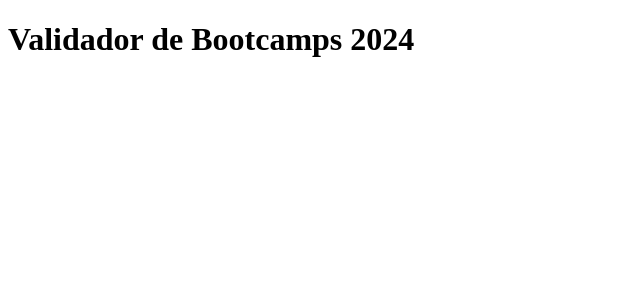
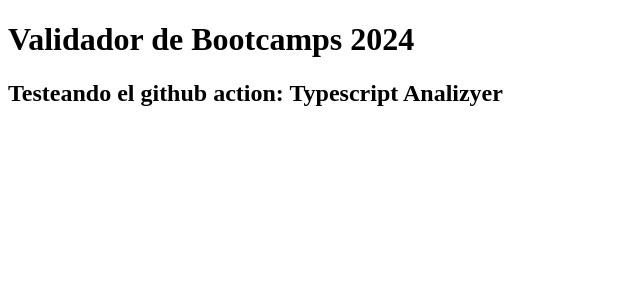
Before and after one commit to Trycatch-tv/ValidadorBootcamp-frontend, a React (Vite) app: page / in a window 1280 px wide. Shown: the top 300 px of the page, without its empty margins (0-640 px from the left). Built offline with nearby package versions, Linux system fonts and the light colour scheme.

Commit message:
feat: add typescript analyzer

```diff
--- a/src/features/app/App.view.tsx
+++ b/src/features/app/App.view.tsx
@@ -1,10 +1,16 @@
 import { FC } from "react"
 
 interface Props {
-  currentYear: number
+  currentYear: number,
+  actionName?: String
 }
-const AppView: FC<Props> = ({ currentYear }) => {
-  return <h1>Validador de Bootcamps {currentYear}</h1>
+const AppView: FC<Props> = ({ currentYear, actionName }) => {
+  return (
+    <>
+      <h1>Validador de Bootcamps {currentYear}</h1>
+      <h2>Testeando el github action: {actionName = "Typescript Analizyer"}</h2>
+    </>
+  )
 }
 
 export default AppView
```
